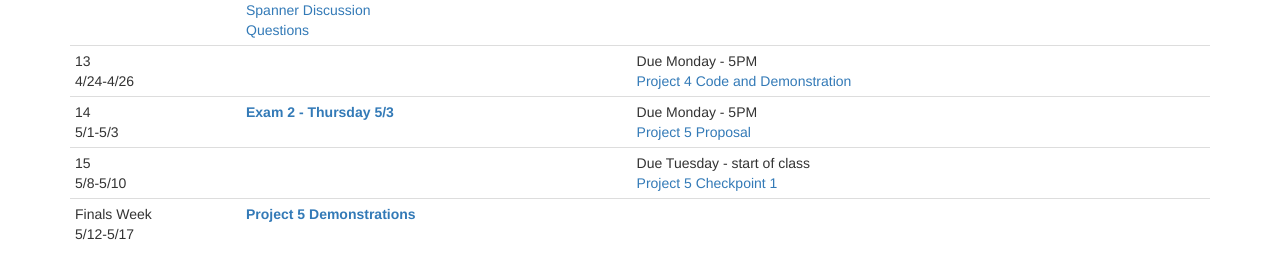
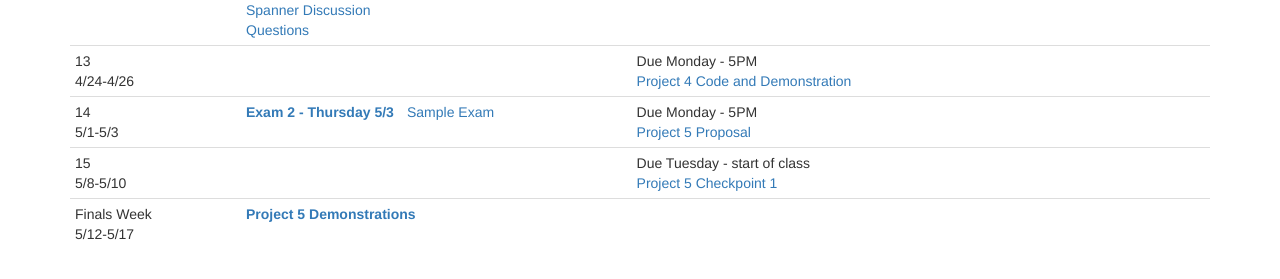
Before and after one commit to CS682-S18/cs682-s18.github.io, a Jekyll site: the page built from schedule.html, in a window 1280 px wide and 900 px high, scrolled down 697 px. Shown: the part 611-890 px from the top of the window. Built offline with Jekyll 4.4.1, drawn with Linux system fonts in a browser that asks for light colours.

Commit message:
adding exam 2 sample

```diff
--- a/schedule.html
+++ b/schedule.html
@@ -208,6 +208,7 @@ title: Schedule
 				<strong><span class="text-primary">Exam 2 - Thursday 5/3</strong>
 			</td>
 			<td>
+				<a href="https://github.com/CS682-S18/notes/blob/master/exam2_sample.pdf">Sample Exam</a><br/>
 			</td>
 			<td>
 				Due Monday - 5PM<br/>
```
